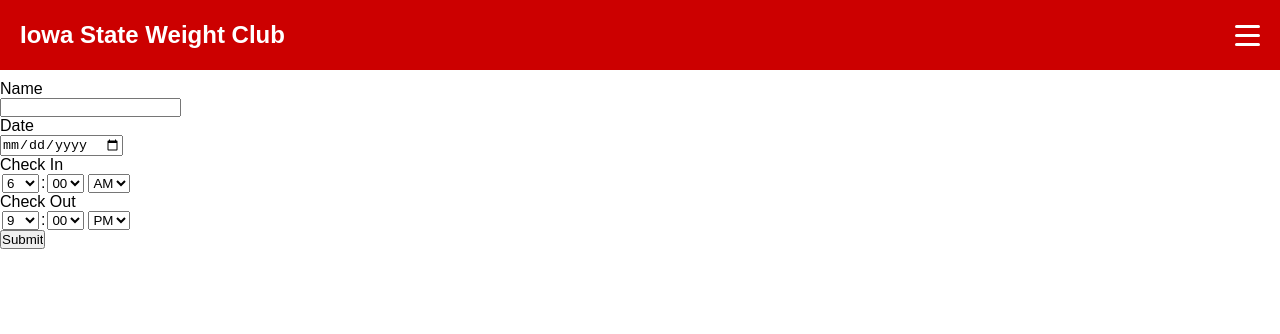
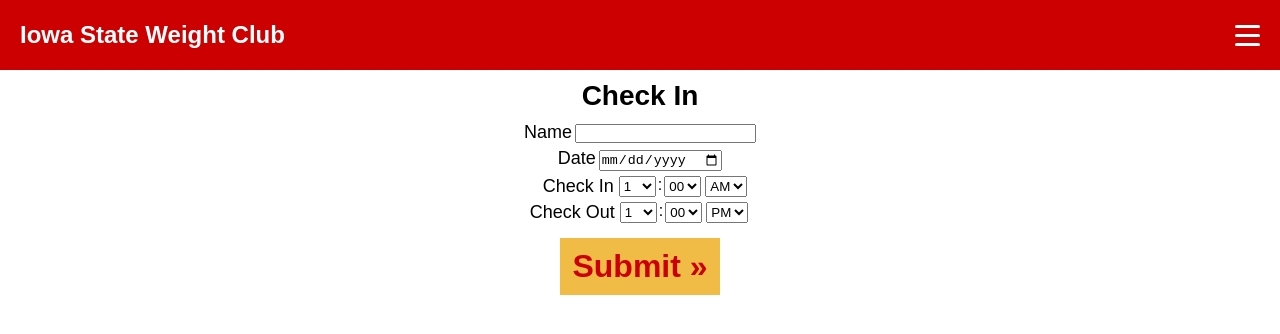
Before and after one commit to noahnkr/weight-club, a React (Create React App) app in the folder frontend/: page /checkin in a window 1280 px wide. Shown: the top 334 px of the page. Built offline with nearby package versions, Linux system fonts and the light colour scheme.

Commit message:
Checkin page styling, live availability count

```diff
--- a/frontend/src/components/availability.js
+++ b/frontend/src/components/availability.js
@@ -3,34 +3,19 @@
 import { Chart } from 'chart.js/auto';
 import 'chartjs-plugin-zoom';
 
-const Availability = () => {
+const Availability = (props) => {
 
-  const times = [['6:00 AM', '6:15 AM', '6:30 AM', '6:45 AM'],
-                 ['7:00 AM', '7:15 AM', '7:30 AM', '7:45 AM'],
-                 ['8:00 AM', '8:15 AM', '8:30 AM', '8:45 AM'],
-                 ['9:00 AM', '9:15 AM', '9:30 AM', '9:45 AM'],
-                 ['10:00 AM', '10:15 AM', '10:30 AM', '10:45 AM'],
-                 ['11:00 AM', '11:15 AM', '11:30 AM', '11:45 AM'],
-                 ['12:00 PM', '12:15 PM', '12:30 PM', '12:45 PM'],
-                 ['1:00 PM', '1:15 PM', '1:30 PM', '1:45 PM'],
-                 ['2:00 PM', '2:15 PM', '2:30 PM', '2:45 PM'],
-                 ['3:00 PM', '3:15 PM', '3:30 PM', '3:45 PM'],
-                 ['4:00 PM', '4:15 PM', '4:30 PM', '4:45 PM'],
-                 ['5:00 PM', '5:15 PM', '5:30 PM', '5:45 PM'],
-                 ['6:00 PM', '6:15 PM', '6:30 PM', '6:45 PM'],
-                 ['7:00 PM', '7:15 PM', '7:30 PM', '7:45 PM'],
-                 ['8:00 PM', '8:15 PM', '8:30 PM', '8:45 PM'],
-                 ['9:00 PM']];
-
-
-  const [availabilityData, setAvailabilityData] = useState(times.map(time => {
+  /*const [availabilityData, setAvailabilityData] = useState(times.map(time => {
     return {
       time: time[0],
       count: Math.round(Math.random() * 10)
     }
-  }));
+  }));*/
 
-  const [chartData, setChartData] = useState({
+  const availabilityData = props.data;
+  console.log(availabilityData);
+
+  const chartData = {
     labels: availabilityData.map(data => data.time),
     datasets: [
       {
@@ -41,7 +26,7 @@
         borderWidth: 2
       }
     ]
-  });
+  };
 
   return (
       <Bar
--- a/frontend/src/components/checkin.js
+++ b/frontend/src/components/checkin.js
@@ -45,15 +45,12 @@
         }
 
         range.forEach(time => {
-            fetch(`http://localhost:4000/checkin/member/${date}`, {
+            fetch(`http://localhost:4000/checkin/member/${date}/${time}`, {
                 method: 'PUT',
-                headers: { 'content-type' : 'application/json' },
-                body: JSON.stringify({
-                  name: name,
-                  time: time
+                headers: { 'Content-Type' : 'application/json' },
+                body: JSON.stringify({ name: name })
             })
-            })
-            .then(res => res.json())
+            .then(res => console.log(res))
             .catch(err => console.log(err));
         });
     }
@@ -95,22 +92,29 @@
 
     return (
         <div className="checkin">
-            <p>Name</p>
+            <h1 className="heading">Check In</h1>
+            <div className="checkin-form">
+              <div className="input-container">
+                <label htmlFor="name">Name</label>
                 <input type="text" name="name" onChange={handleChange} />
-            <p>Date</p>
+              </div>
+              <div className="input-container">
+                <label htmlFor="date">Date</label>
                 <input type="date" name="date" onChange={handleChange} />
-            <p>Check In</p>
+              </div>
+              <div className="input-container">
                 <div className="time-container" id="checkin-input">
+                <label htmlFor="checkinHour">Check In</label>
                   <select name="checkinHour" id="checkinHour" defaultValue={'06'} onChange={handleChange}>
-                <option value="01">1</option>
-                <option value="02">2</option>
-                <option value="03">3</option>
-                <option value="04">4</option>
-                <option value="05">5</option>
-                <option value="06">6</option>
-                <option value="07">7</option>
-                <option value="08">8</option>
-                <option value="09">9</option>
+                    <option value="1">1</option>
+                    <option value="2">2</option>
+                    <option value="3">3</option>
+                    <option value="4">4</option>
+                    <option value="5">5</option>
+                    <option value="6">6</option>
+                    <option value="7">7</option>
+                    <option value="8">8</option>
+                    <option value="9">9</option>
                     <option value="10">10</option>
                     <option value="11">11</option>
                     <option value="12">12</option>
@@ -127,18 +131,20 @@
                     <option value="PM">PM</option>
                   </select>
                 </div>
-            <p>Check Out</p>
+              </div>
+              <div className="input-container">
                 <div className="time-container" id="checkout-input">
+                  <label htmlFor="checkoutHour">Check Out</label>
                   <select name="checkoutHour" id="checkoutHour" defaultValue={'09'} onChange={handleChange}>
-                <option value="01">1</option>
-                <option value="02">2</option>
-                <option value="03">3</option>
-                <option value="04">4</option>
-                <option value="05">5</option>
-                <option value="06">6</option>
-                <option value="07">7</option>
-                <option value="08">8</option>
-                <option value="09">9</option>
+                    <option value="1">1</option>
+                    <option value="2">2</option>
+                    <option value="3">3</option>
+                    <option value="4">4</option>
+                    <option value="5">5</option>
+                    <option value="6">6</option>
+                    <option value="7">7</option>
+                    <option value="8">8</option>
+                    <option value="9">9</option>
                     <option value="10">10</option>
                     <option value="11">11</option>
                     <option value="12">12</option>
@@ -155,7 +161,9 @@
                     <option value="PM">PM</option>
                   </select>
                 </div>
-            <input type="submit" value="Submit" onClick={submit} />
+              </div>
+              <div className="button" id="submit-button" onClick={submit}>Submit »</div>
+            </div>
         </div>
     );
 };
--- a/frontend/src/components/home.js
+++ b/frontend/src/components/home.js
@@ -1,15 +1,78 @@
+import { useEffect, useState } from "react";
 import Availability from "./availability";
 import { Link } from "react-router-dom";
 
 const Home = () => {
 
+    const weekdayTimes = ['6:00 AM', '6:15 AM', '6:30 AM', '6:45 AM',
+                          '7:00 AM', '7:15 AM', '7:30 AM', '7:45 AM',
+                          '8:00 AM', '8:15 AM', '8:30 AM', '8:45 AM',
+                          '9:00 AM'/*, '9:15 AM', '9:30 AM', '9:45 AM',
+                          '10:00 AM', '10:15 AM', '10:30 AM', '10:45 AM',
+                          '11:00 AM', '11:15 AM', '11:30 AM', '11:45 AM',
+                          '12:00 PM', '12:15 PM', '12:30 PM', '12:45 PM',
+                          '1:00 PM', '1:15 PM', '1:30 PM', '1:45 PM',
+                          '2:00 PM', '2:15 PM', '2:30 PM', '2:45 PM',
+                          '3:00 PM', '3:15 PM', '3:30 PM', '3:45 PM',
+                          '4:00 PM', '4:15 PM', '4:30 PM', '4:45 PM',
+                          '5:00 PM', '5:15 PM', '5:30 PM', '5:45 PM',
+                          '6:00 PM', '6:15 PM', '6:30 PM', '6:45 PM',
+                          '7:00 PM', '7:15 PM', '7:30 PM', '7:45 PM',
+                          '8:00 PM', '8:15 PM', '8:30 PM', '8:45 PM',
+                          '9:00 PM'*/];
+
+    const weekendTimes =  ['8:00 AM', '8:15 AM', '8:30 AM', '8:45 AM',
+                           '9:00 AM', '9:15 AM', '9:30 AM', '9:45 AM',
+                           '10:00 AM', '10:15 AM', '10:30 AM', '10:45 AM',
+                           '11:00 AM', '11:15 AM', '11:30 AM', '11:45 AM',
+                           '12:00 PM', '12:15 PM', '12:30 PM', '12:45 PM',
+                           '1:00 PM', '1:15 PM', '1:30 PM', '1:45 PM',
+                           '2:00 PM', '2:15 PM', '2:30 PM', '2:45 PM',
+                           '3:00 PM', '3:15 PM', '3:30 PM', '3:45 PM',
+                           '4:00 PM', '4:15 PM', '4:30 PM', '4:45 PM',
+                           '5:00 PM', '5:15 PM', '5:30 PM', '5:45 PM',
+                           '6:00 PM'];
+
+    const [date, setDate] = useState('2023-08-10');
+    const [data, setData] = useState([]);
+
+    useEffect(() => {
+        async function fetchData() {
+            const newData = await Promise.all(
+                weekdayTimes.map(async time => {
+                    const count = await getCount(time);
+                    return {
+                        time: time,
+                        count: count
+                    };
+                })
+            );
+            setData(newData);
+        }
+
+        fetchData();
+    }, [date])
+
+
+    async function getCount(time) {
+        try {
+            const res = await fetch(`http://localhost:4000/availability/member/count/${date}/${time}`, { method: 'GET' });
+            const count = await res.json();
+            return count;
+        } catch (err) {
+            console.log(err);
+            return 0;
+        }
+    }
+
 
     return (
         <div className="home">
+            <h1 className="heading">Availability</h1>
             <div className="availability-graph">
-                <Availability />
+                <Availability data={data}/>
             </div>
-            <div className="checkin-button" >
+            <div className="button">
                 <Link exact="true" to="/checkin">Check In »</Link>
             </div>
         </div>
--- a/frontend/src/components/navbar.js
+++ b/frontend/src/components/navbar.js
@@ -20,9 +20,9 @@
                 <div className="bar"></div>
             </div>
             <ul className="nav-links">
-                <li><Link exact="true" to="/">Home</Link></li>
-                <li><Link exact="true" to="checkin">Check In</Link></li>
-                <li><Link exact="true" to="about">About</Link></li>
+                <li><Link exact="true" to="/" onClick={toggleMenu}>Home</Link></li>
+                <li><Link exact="true" to="checkin" onClick={toggleMenu}>Check In</Link></li>
+                <li><Link exact="true" to="about" onClick={toggleMenu}>About</Link></li>
             </ul>
         </div>
 
--- a/frontend/src/styles/checkin.css
+++ b/frontend/src/styles/checkin.css
@@ -1,3 +1,19 @@
+.checkin-form {
+    width: 90%;
+    display: flex;
+    flex-direction: column;
+    align-items: center;
+}
+
+.input-container {
+    margin-bottom: 5px;
+}
+
+.input-container label {
+    margin-right: 3px;
+    font-size: 18px;
+}
+
 .time-container {
     display: flex;
     flex-direction: row;
@@ -6,3 +22,11 @@
 .time-container select {
     margin: 0px 2px 0px 2px;
 }
+
+#checkin-input {
+    margin-left: 12px;
+}
+
+#submit-button {
+    margin-top: 10px;
+}
--- a/frontend/src/styles/style.css
+++ b/frontend/src/styles/style.css
@@ -6,14 +6,17 @@
 body {
     font-family: Arial, sans-serif;
 }
+
 .heading {
     font-size: 28px;
+    margin-bottom: 10px;
 }
 
-.home {
+.home, .checkin {
     display: flex;
     flex-direction: column;
     align-items: center;
+    justify-content: center;
 }
 
 .availability-graph {
@@ -22,7 +25,7 @@
 }
 
 
-.checkin-button a {
+.button, .button a {
     background-color: #f1bc45;
     color: #cc0000;
     padding: 10px 12px 10px 12px;
@@ -31,7 +34,7 @@
     text-decoration: none;
 }
 
-.checkin-button a:hover {
+.button:hover, .button a:hover {
     background-color: #cc0000;
     color: #f1bc45;
     cursor: pointer;
```
Also changed, not shown: 1 other file (tests, documents, lock files or other folders). Lines whose indentation alone changed are shown as unchanged.
